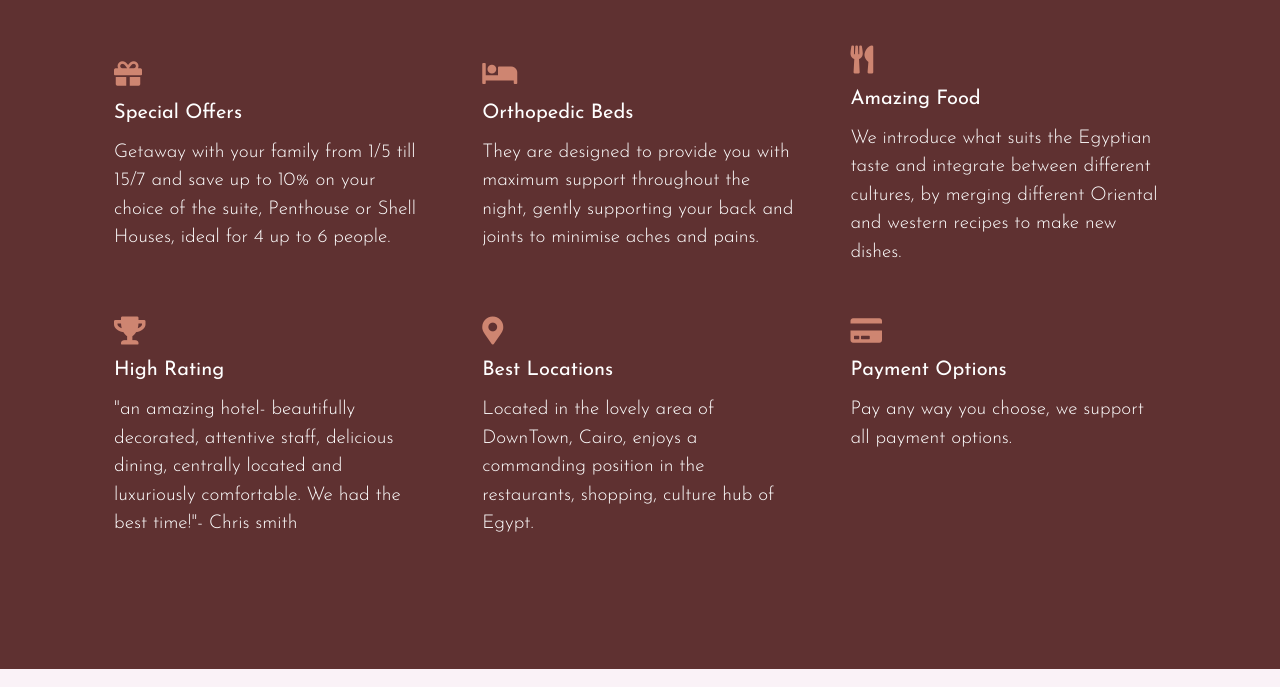
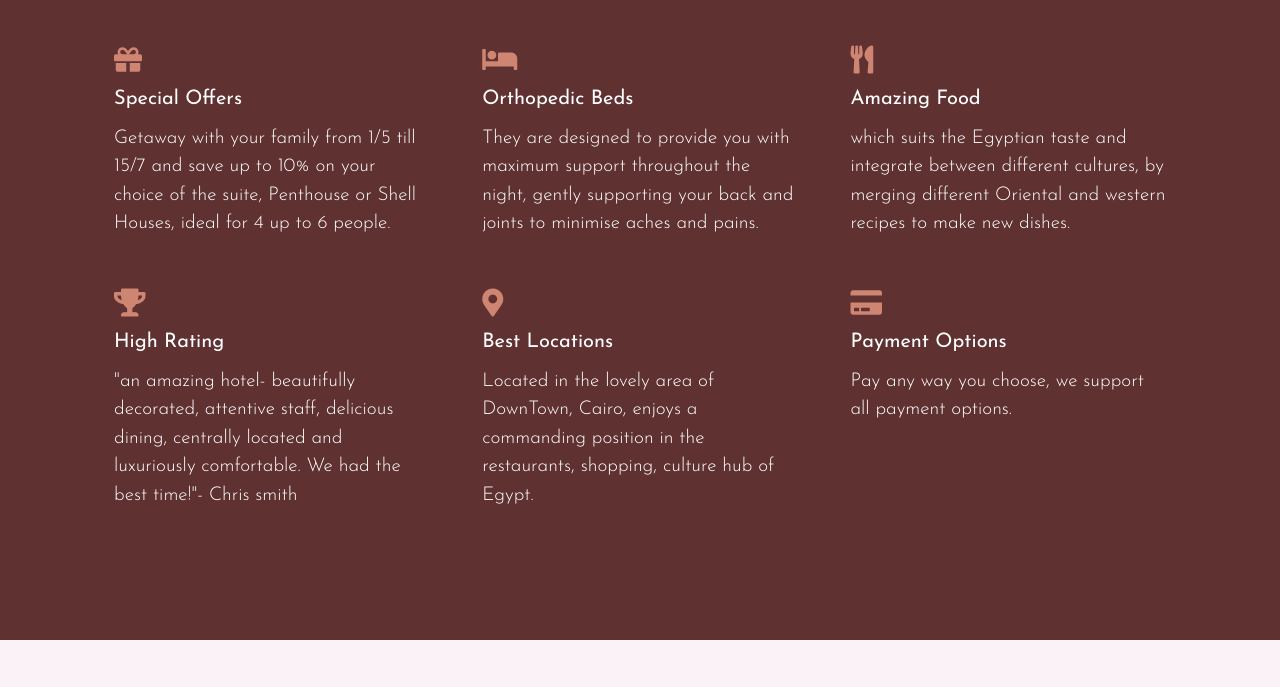
Before and after one commit to AboElmagd01/pyramids-Hotel-Static, a plain HTML site: page about.html in a window 1280 px wide. Shown: the part 1240-1927 px from the top of the page. Drawn offline with nearby package versions, Linux system fonts and the light colour scheme.

Commit message:
about-content

```diff
--- a/about.html
+++ b/about.html
@@ -103,7 +103,7 @@
                 <div class="col-3">
                     <i class="fas fa-utensils"></i>
                     <h4>Amazing Food</h4>
-                    <p>We introduce what suits the Egyptian taste and integrate between different cultures, by merging different Oriental and western recipes to make new dishes.</p>
+                    <p>which suits the Egyptian taste and integrate between different cultures, by merging different Oriental and western recipes to make new dishes.</p>
                 </div>
             </div>
             <div class="row">
```
